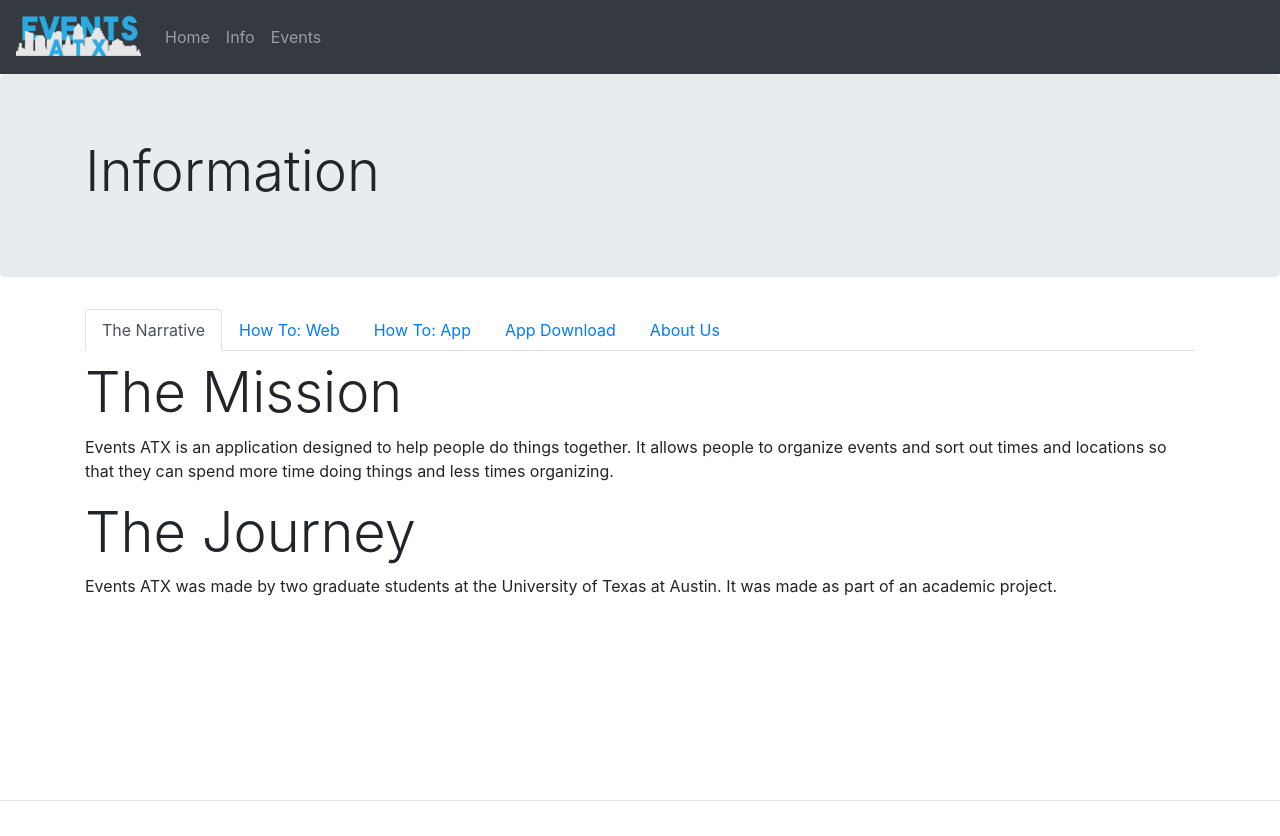
After one commit to mxviteri/utexas-apad-project2, a Django app: page /info/ in a window 1280 px wide. The commit adds this page. Shown: the top 836 px of the page. Run offline with Django 3.2, Linux system fonts and the light colour scheme; some libraries are stand-ins or nearby versions.

Commit message:
Added info dashboard

```diff
--- /dev/null
+++ b/api/templates/info/aboutUs.html
@@ -0,0 +1 @@
+<p>Hello</p>
--- /dev/null
+++ b/api/templates/info/info.html
@@ -0,0 +1,35 @@
+{% extends 'base.html' %}
+
+{% block page_content %}
+<div class="jumbotron">
+    <div class="container">
+        <h1 class="display-4">Information</h1>
+    </div>
+</div>
+<div class="container">
+    <ul class="nav nav-tabs">
+        <li class="nav-item active"><a class="nav-link active" data-toggle="tab" href="#narrative">The Narrative</a></li>
+        <li class="nav-item"><a class="nav-link" data-toggle="tab" href="#howToWeb">How To: Web</a></li>
+        <li class="nav-item"><a class="nav-link" data-toggle="tab" href="#howToApp">How To: App</a></li>
+        <li class="nav-item"><a class="nav-link" data-toggle="tab" href="#appDownload">App Download</a></li>
+        <li class="nav-item"><a class="nav-link" data-toggle="tab" href="#aboutUs">About Us</a></li>
+    </ul>
+    <div class="tab-content">
+        <div class="tab-pane fade show active" id="narrative">
+            {% include 'info/narrative.html' %}
+        </div>
+        <div class="tab-pane fade" id="howToWeb">
+            {% include 'info/howToWeb.html' %}
+        </div>
+        <div class="tab-pane fade" id="howToApp">
+            {% include 'info/howToApp.html' %}
+        </div>
+        <div class="tab-pane fade" id="appDownload">
+            {% include 'info/appDownload.html' %}
+        </div>
+        <div class="tab-pane fade" id="aboutUs">
+            {% include 'info/aboutUs.html' %}
+        </div>
+    </div>
+</div>
+{% endblock %}
--- /dev/null
+++ b/api/templates/info/narrative.html
@@ -0,0 +1,10 @@
+<div class="mt-2">
+    <h1 class="display-4">The Mission</h1>
+    <p>Events ATX is an application designed to help people do things together. It allows
+    people to organize events and sort out times and locations so that they can spend more time
+    doing things and less times organizing.</p>
+
+    <h1 class="display-4">The Journey</h1>
+    <p>Events ATX was made by two graduate students at the University of Texas at Austin.
+    It was made as part of an academic project.</p>
+</div>
--- a/api/views.py
+++ b/api/views.py
@@ -9,6 +9,9 @@ import api.controllers as controllers
 #### TEMPLATES ####
 def homePage(request):
     return render(request, 'home.html')
+
+def infoPage(request):
+    return render(request, 'info/info.html')
 
 def events(request):
     events = controllers.getEvents()
--- a/project2/templates/base.html
+++ b/project2/templates/base.html
@@ -22,6 +22,9 @@
     <ul class="navbar-nav">
         <li class="nav-item">
             <a class="nav-link" href="/">Home</a>
+        </li>
+        <li class="nav-item">
+            <a class="nav-link" href="/info">Info</a>
         </li>
         <li class="nav-item">
             <a class="nav-link" href="/events">Events</a>
@@ -71,7 +74,7 @@
 
 <script>
 (() => {
-    if (window.location.pathname === '/admin/') {
+    if (window.location.pathname === '/admin/' || window.location.pathname === '/info/') {
         const query = window.location.search.slice(1)
         const pairs = query ? query.split('&') : []
         const obj = {}
--- a/project2/urls.py
+++ b/project2/urls.py
@@ -25,6 +25,7 @@ urlpatterns = [
     path('events/<int:eventId>', views.event_detail),
     path('myevents/', views.my_events),
     path('create_account/', views.create_account),
+    path('info/', views.infoPage),
     ## ADMIN ##
     path('admin/', views.admin, name="admin"),
     ## PAGE ACTIONS ###
```
Also changed, not shown: api/templates/info/appDownload.html (added), api/templates/info/howToApp.html (added), api/templates/info/howToWeb.html (added).
